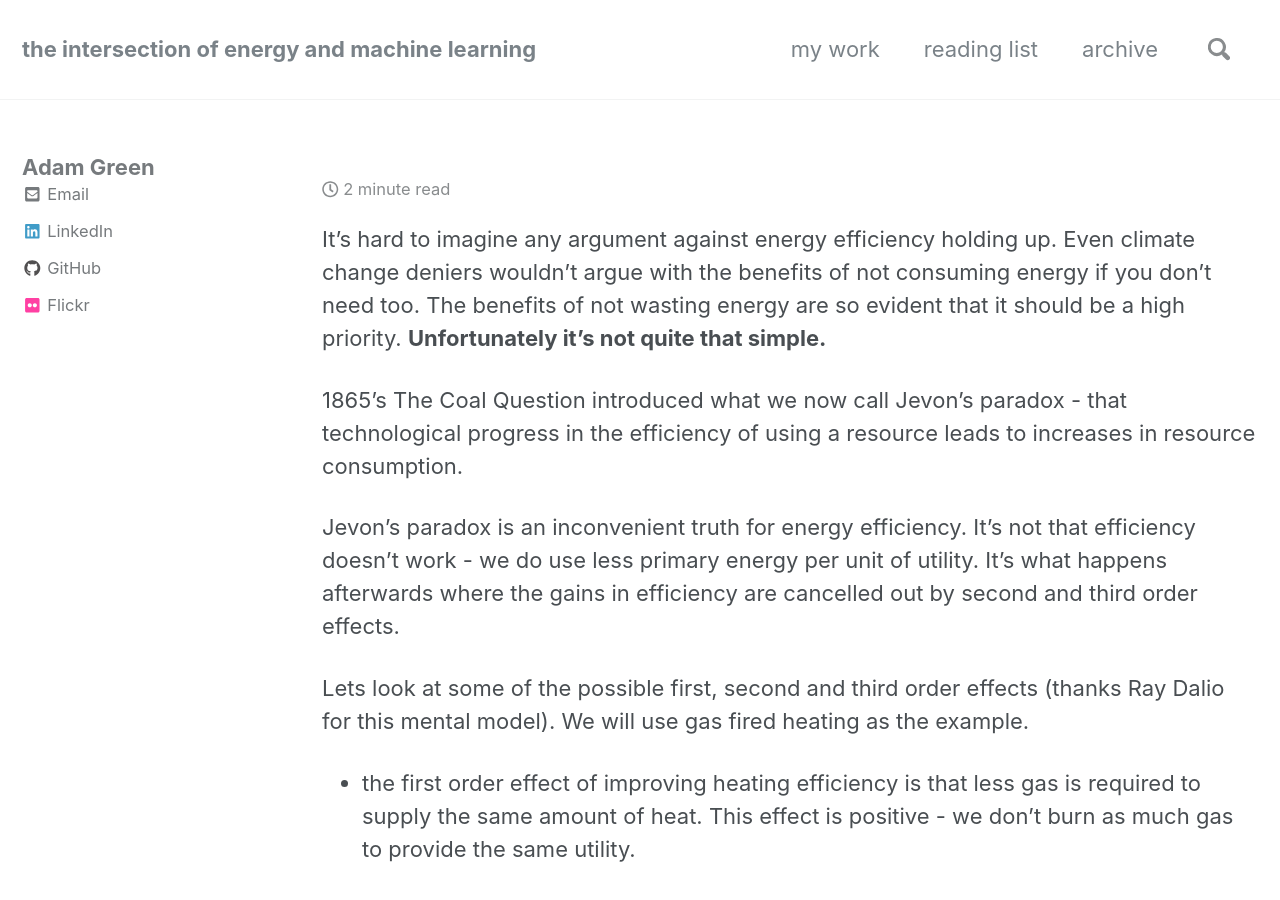
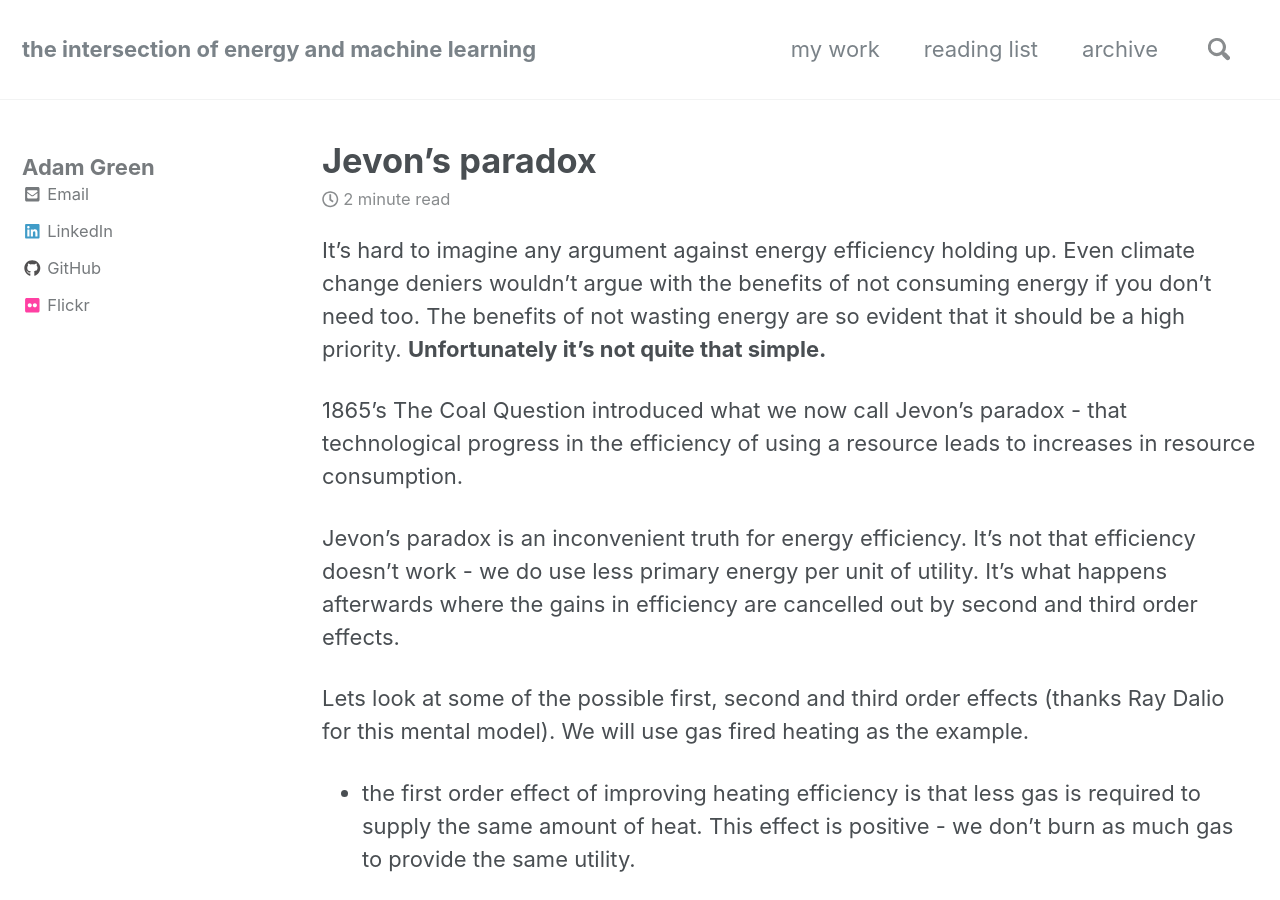
Before and after one commit to ADGEfficiency/adgefficiency.github.io, a Jekyll site: the page built from _posts/2017-10-30-jevons-paradox.md, in a window 1280 px wide and 900 px high. Built offline with Jekyll 4.4.1, drawn with Linux system fonts in a browser that asks for light colours; nearby versions of some CDN libraries; some of the changed text lies outside the part shown.

Commit message:
drafting

```diff
--- a/_posts/2017-10-30-jevons-paradox.md
+++ b/_posts/2017-10-30-jevons-paradox.md
@@ -1,5 +1,5 @@
 ---
-title: 'Jevon's paradox'
+title: Jevon's paradox
 date: 2017-10-30
 categories:
   - Energy Basics
```
Also changed, not shown: _posts/2017-04-03-energy_py-reinforcement-learning-for-energy-systems.md (+4 -0 lines).
